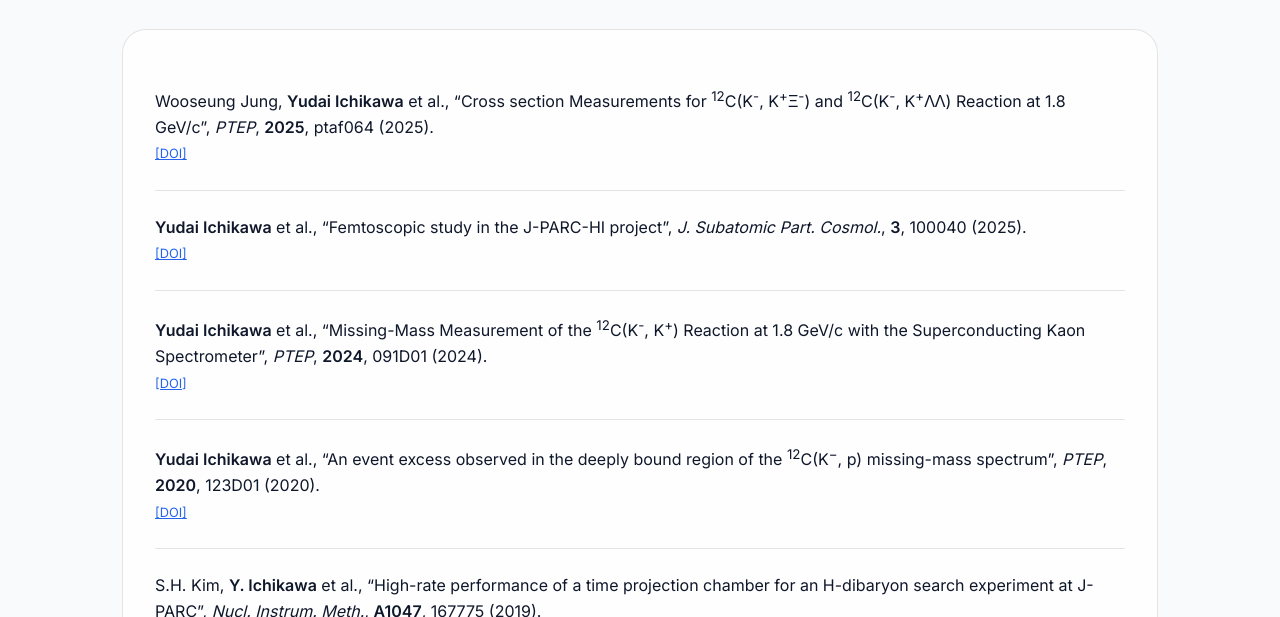
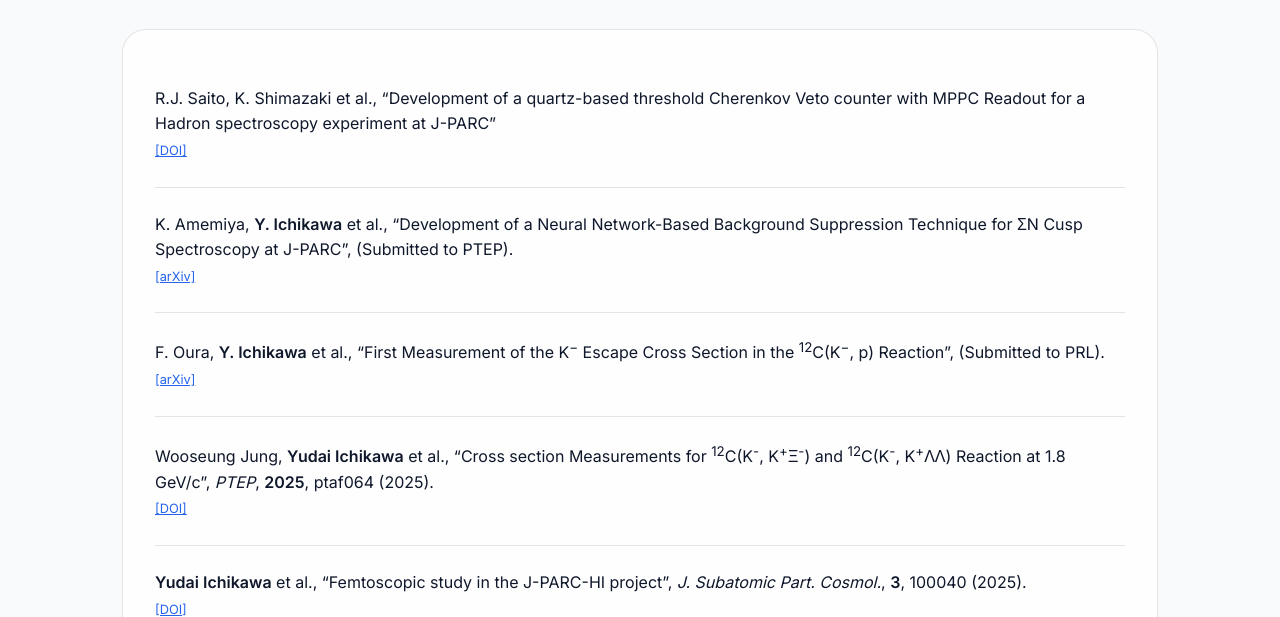
Before and after one commit to hyptpc/ichikawa-website, a plain HTML site: page gyoseki_en.html in a window 1280 px wide. Shown: the part 593-1210 px from the top of the page. Drawn offline with Linux system fonts and the light colour scheme.

Commit message:
Update publication list

```diff
--- a/gyoseki_en.html
+++ b/gyoseki_en.html
@@ -43,6 +43,24 @@
       <h2>Selected Publications</h2>
       <div class="card">
         <ul class="news-list">
+          <li class="news-item">
+            <div>
+              <p>R.J. Saito, K. Shimazaki et al., “Development of a quartz-based threshold Cherenkov Veto counter with MPPC Readout for a Hadron spectroscopy experiment at J-PARC”</p>
+              <a href="https://doi.org/10.1016/j.nima.2026.171808" target="_blank" style="font-size: 0.8rem; color: var(--primary-color);">[DOI]</a>
+            </div>
+          </li>
+          <li class="news-item">
+            <div>
+              <p>K. Amemiya, <strong>Y. Ichikawa</strong> et al., “Development of a Neural Network-Based Background Suppression Technique for ΣN Cusp Spectroscopy at J-PARC”, (Submitted to PTEP).</p>
+              <a href="https://arxiv.org/abs/2606.22750" target="_blank" style="font-size: 0.8rem; color: var(--primary-color);">[arXiv]</a>
+            </div>
+          </li>
+          <li class="news-item">
+            <div>
+              <p>F. Oura, <strong>Y. Ichikawa</strong> et al., “First Measurement of the K<sup>−</sup> Escape Cross Section in the <sup>12</sup>C(K<sup>−</sup>, p) Reaction”, (Submitted to PRL).</p>
+              <a href="https://arxiv.org/abs/2606.18398" target="_blank" style="font-size: 0.8rem; color: var(--primary-color);">[arXiv]</a>
+            </div>
+          </li>
            <li class="news-item">
             <div>
               <p>Wooseung Jung, <strong>Yudai Ichikawa</strong> et al., “Cross section Measurements for <sup>12</sup>C(K<sup>-</sup>, K<sup>+</sup>Ξ<sup>-</sup>) and <sup>12</sup>C(K<sup>-</sup>, K<sup>+</sup>ΛΛ) Reaction at 1.8 GeV/c”, <em>PTEP</em>, <strong>2025</strong>, ptaf064 (2025).</p>
```
Also changed, not shown: gyoseki.html (+18 -0 lines).
